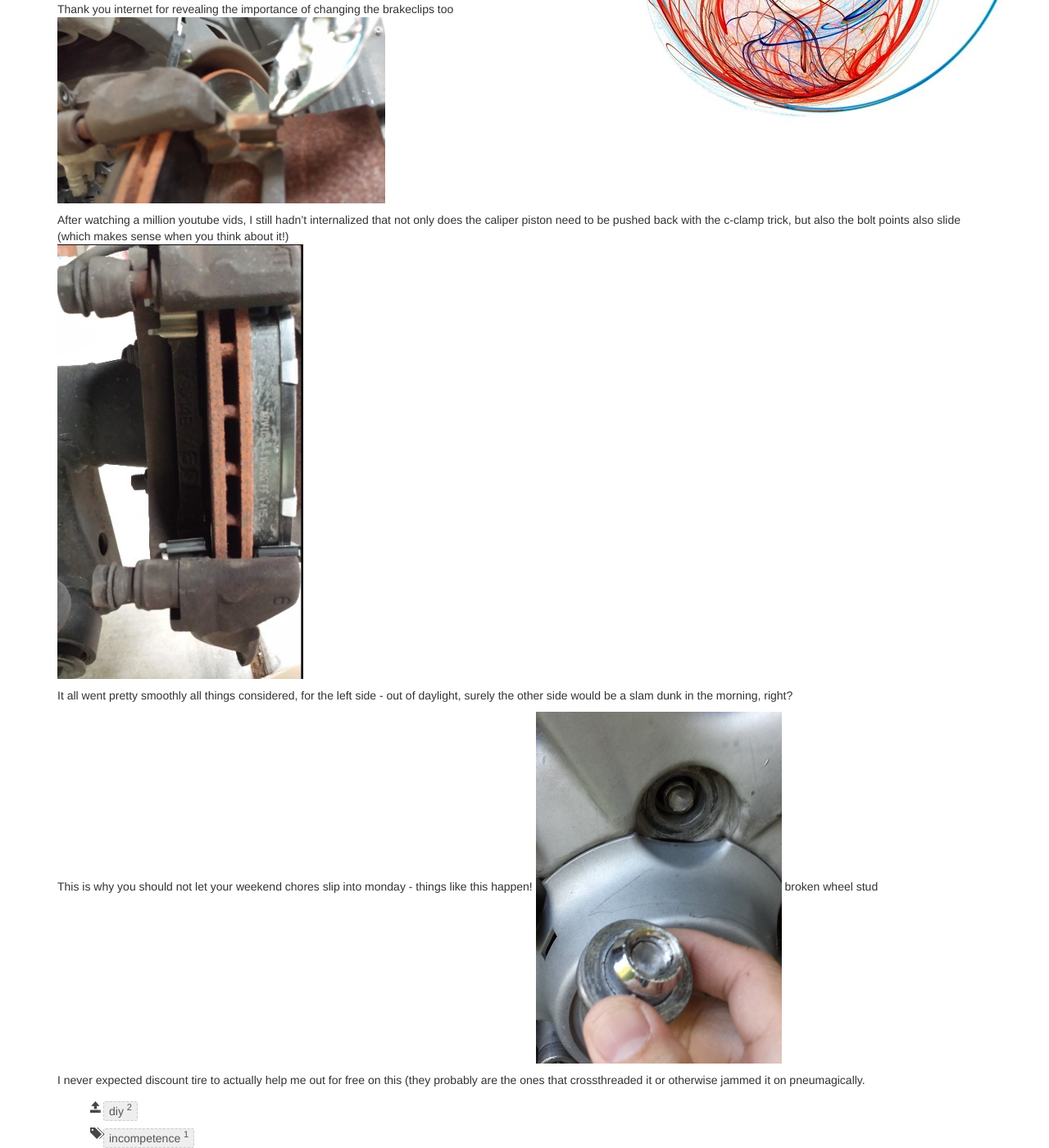
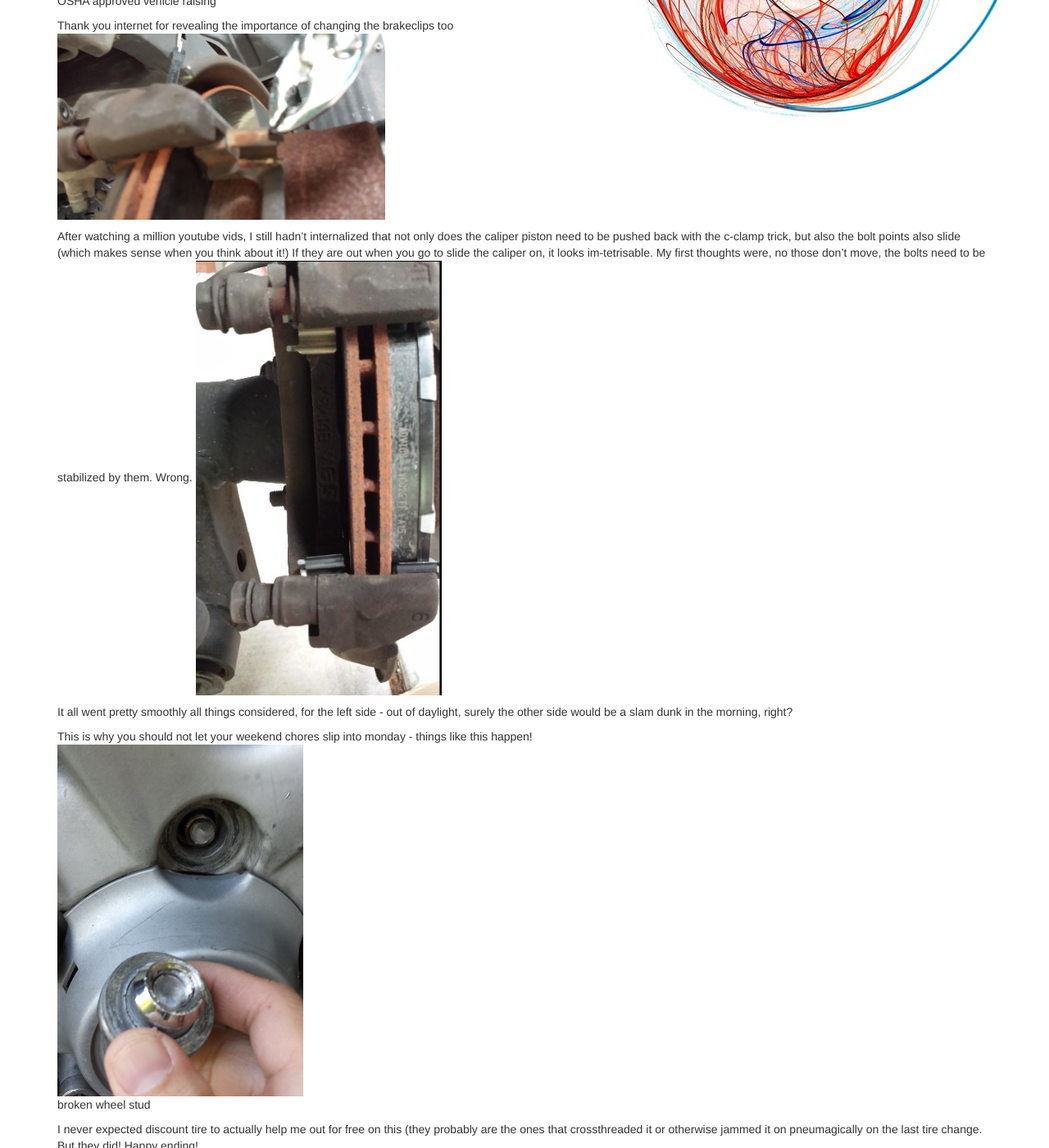
Before and after one commit to faizanvahevaria/chrisamow.github.io, a Jekyll site: the page built from _posts/2017-04-21-brakepoints.md, in a window 1280 px wide and 1400 px high, scrolled down 1238 px. Shown: the whole window at 82% size. Built offline with Jekyll 4.4.1, drawn with Linux system fonts in a browser that asks for light colours; nearby versions of some CDN libraries; comment, search, counter and statistics services are not loaded; some of the changed text lies outside the part shown.

Commit message:
blog content

```diff
--- a/_posts/2017-04-21-brakepoints.md
+++ b/_posts/2017-04-21-brakepoints.md
@@ -22,7 +22,7 @@ OSHA approved vehicle raising
 Thank you internet for revealing the importance of changing the brakeclips too
 <img src="/images/brakepadclips.jpg" width="400"/>
 
-After watching a million youtube vids, I still hadn't internalized that not only does the caliper piston need to be pushed back with the c-clamp trick, but also the bolt points also slide (which makes sense when you think about it!)
+After watching a million youtube vids, I still hadn't internalized that not only does the caliper piston need to be pushed back with the c-clamp trick, but also the bolt points also slide (which makes sense when you think about it!)  If they are out when you go to slide the caliper on, it looks im-tetrisable.  My first thoughts were, no those don't move, the bolts need to be stabilized by them.  Wrong.
 <img src="/images/brakesfrontview.jpg" width="300"/>
 
 It all went pretty smoothly all things considered, for the left side - out of daylight, surely the other side would be a slam dunk in the morning, right?
@@ -31,4 +31,4 @@ This is why you should not let your weekend chores slip into monday - things lik
 <img src="/images/brakedthebolt.jpg" width="300"/>
 broken wheel stud
 
-I never expected discount tire to actually help me out for free on this (they probably are the ones that crossthreaded it or otherwise jammed it on pneumagically.
+I never expected discount tire to actually help me out for free on this (they probably are the ones that crossthreaded it or otherwise jammed it on pneumagically on the last tire change.  But they did!  Happy ending!
```
